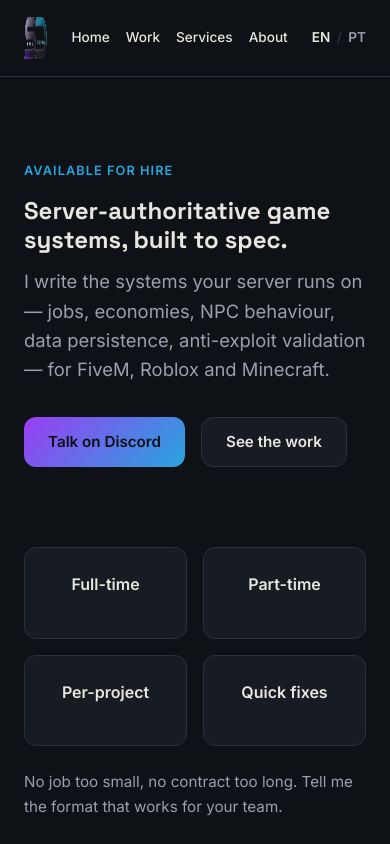
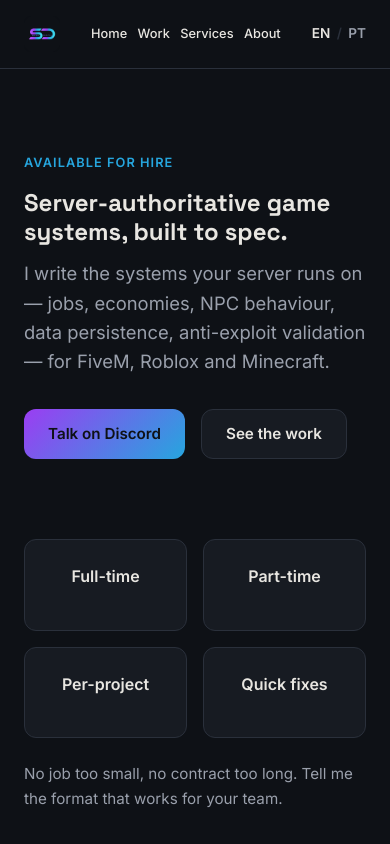
Before and after one commit to spavdigital/Spav, an Astro site: page / in a window 390 px wide. Shown: the top 844 px of the page. Built offline with nearby package versions, Linux system fonts and the light colour scheme; Astro itself is replaced by a stand-in of ours.

Commit message:
Fix mobile logo distortion (compact mark below 640px), constrain hero h1 width, tighten mobile nav spacing

```diff
--- a/src/components/Header.astro
+++ b/src/components/Header.astro
@@ -16,7 +16,8 @@ const prefix = lang === 'pt' ? '/pt' : '';
 <header class="site-header">
   <div class="container inner">
     <a href={lang === 'pt' ? '/pt' : '/'} class="logo">
-      <img src="/logo-horizontal-1600.png" alt="Pedro Gabriel" width="1600" height="719" />
+      <img class="logo-full" src="/logo-horizontal-1600.png" alt="Pedro Gabriel" width="1600" height="719" />
+      <img class="logo-mark" src="/favicon-192.png" alt="Pedro Gabriel" width="192" height="192" />
     </a>
     <nav class="site-nav" aria-label="Main">
       <a href={lang === 'pt' ? '/pt' : '/'}>{dict.nav.home}</a>
@@ -42,9 +43,24 @@ const prefix = lang === 'pt' ? '/pt' : '';
     padding-block: 1rem;
   }
 
+  .logo {
+    flex-shrink: 0;
+    display: flex;
+    align-items: center;
+  }
+
   .logo img {
+    width: auto;
+    max-width: none;
+  }
+
+  .logo-full {
     height: 2.75rem;
-    width: auto;
+  }
+
+  .logo-mark {
+    height: 2.25rem;
+    display: none;
   }
 
   .site-nav {
@@ -63,9 +79,21 @@ const prefix = lang === 'pt' ? '/pt' : '';
   }
 
   @media (max-width: 640px) {
+    .inner {
+      gap: 0.75rem;
+    }
+
     .site-nav {
-      gap: 1rem;
-      font-size: 0.85rem;
+      gap: 0.65rem;
+      font-size: 0.8rem;
+    }
+
+    .logo-full {
+      display: none;
+    }
+
+    .logo-mark {
+      display: block;
     }
   }
 </style>
--- a/src/pages/index.astro
+++ b/src/pages/index.astro
@@ -43,6 +43,10 @@ const dict = getDict('en');
     padding-block: 5rem 3rem;
   }
 
+  .hero h1 {
+    max-width: 52rem;
+  }
+
   .sub {
     max-width: 34rem;
     font-size: 1.15rem;
--- a/src/pages/pt/index.astro
+++ b/src/pages/pt/index.astro
@@ -43,6 +43,10 @@ const dict = getDict('pt');
     padding-block: 5rem 3rem;
   }
 
+  .hero h1 {
+    max-width: 52rem;
+  }
+
   .sub {
     max-width: 34rem;
     font-size: 1.15rem;
```
